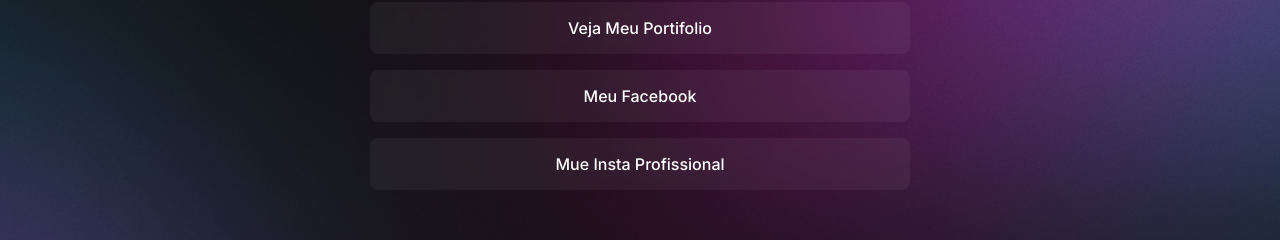
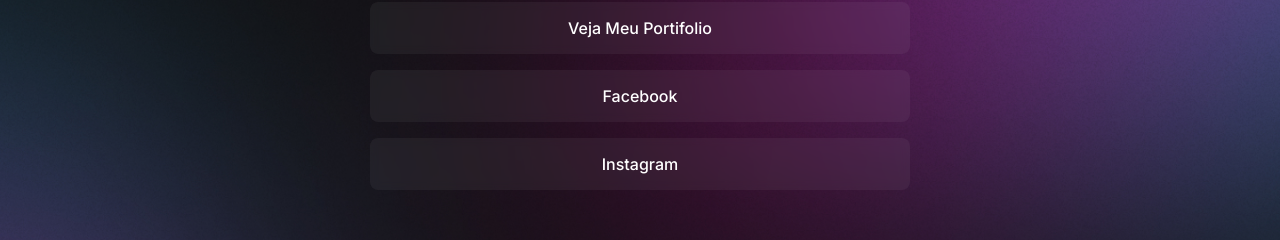
Before and after one commit to ronaldweigann/Projeto_DevLinks, a plain HTML site: page index.html in a window 1280 px wide. Shown: the part 306-546 px from the top of the page. Drawn offline with nearby package versions, Linux system fonts and the light colour scheme.

Commit message:
escita atualizada

```diff
--- a/index.html
+++ b/index.html
@@ -36,12 +36,12 @@
         </li>
         <li>
           <a href="https://www.facebook.com/ronald.weigan/" target="_blank"
-            >Meu Facebook</a
+            >Facebook</a
           >
         </li>
         <li>
           <a href="https://www.instagram.com/ronald_weigann/" target="_blank"
-            >Mue Insta Profissional</a
+            >Instagram</a
           >
         </li>
       </ul>
```
